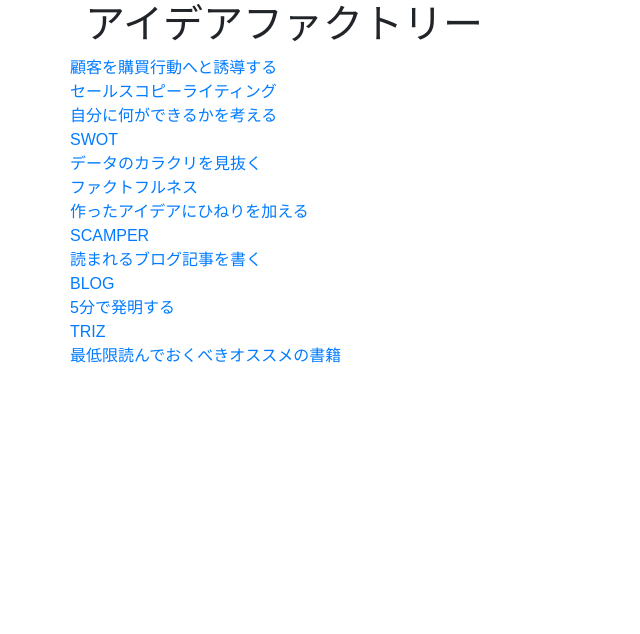
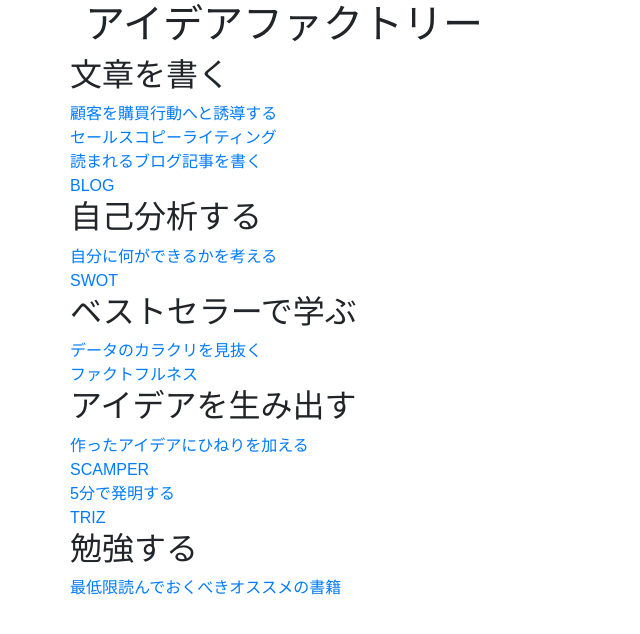
Before and after one commit to t-morisawa/idea-factory-xyz, a Gatsby site: page / in a window 1280 px wide. Shown: the whole page, without its empty margins (0-640 px from the left). Built offline with nearby package versions, Linux system fonts and the light colour scheme; Gatsby itself is replaced by a stand-in of ours; a web font is replaced by a local one.

Commit message:
update index to categorize

```diff
--- a/src/pages/index.js
+++ b/src/pages/index.js
@@ -15,34 +15,47 @@
       <div className={styles.row}>
         <div className={styles.colLg}></div>
         <div className={styles.colLg8}>
+
+      <h2>文章を書く</h2>
+
       <Link to="/desc/saleswriting/">
       <div className={`${styles.dFlex} ${styles.flexRow} ${styles.justifyContentBetween}`}>
       <div className={styles.p3}>顧客を購買行動へと誘導する</div>
       <div className={styles.p3}>セールスコピーライティング</div>
       </div>
       </Link>
+
+      <Link to="/desc/blog/">
+      <div className={`${styles.dFlex} ${styles.flexRow} ${styles.justifyContentBetween}`}>
+      <div className={styles.p3}>読まれるブログ記事を書く</div>
+      <div className={styles.p3}>BLOG</div>
+      </div>
+      </Link>
+
+      <h2>自己分析する</h2>
+
       <Link to="/desc/swot/">
           <div className={`${styles.dFlex} ${styles.flexRow} ${styles.justifyContentBetween}`}>
             <div className={styles.p3}>自分に何ができるかを考える</div>
             <div className={styles.p3}>SWOT</div>
           </div>
           </Link>
+
+      <h2>ベストセラーで学ぶ</h2>
+
       <Link to="/desc/factfulness/">
       <div className={`${styles.dFlex} ${styles.flexRow} ${styles.justifyContentBetween}`}>
       <div className={styles.p3}>データのカラクリを見抜く</div>
       <div className={styles.p3}>ファクトフルネス</div>
       </div>
       </Link>
+
+      <h2>アイデアを生み出す</h2>
+
       <Link to="/desc/scamper/">
       <div className={`${styles.dFlex} ${styles.flexRow} ${styles.justifyContentBetween}`}>
       <div className={styles.p3}>作ったアイデアにひねりを加える</div>
       <div className={styles.p3}>SCAMPER</div>
-      </div>
-      </Link>
-      <Link to="/desc/blog/">
-      <div className={`${styles.dFlex} ${styles.flexRow} ${styles.justifyContentBetween}`}>
-      <div className={styles.p3}>読まれるブログ記事を書く</div>
-      <div className={styles.p3}>BLOG</div>
       </div>
       </Link>
       <Link to="/desc/triz/">
@@ -59,6 +72,7 @@
             <div className={styles.p3}>作ったアイデアを普及させる</div>
             <div className={styles.p3}>AIDMA</div>
             </div> */}
+      <h2>勉強する</h2>
       <div className={`${styles.dFlex} ${styles.flexRow} ${styles.justifyContentBetween}`}>
       <Link to="/books">
       <div className={styles.p3}>最低限読んでおくべきオススメの書籍</div>
```
